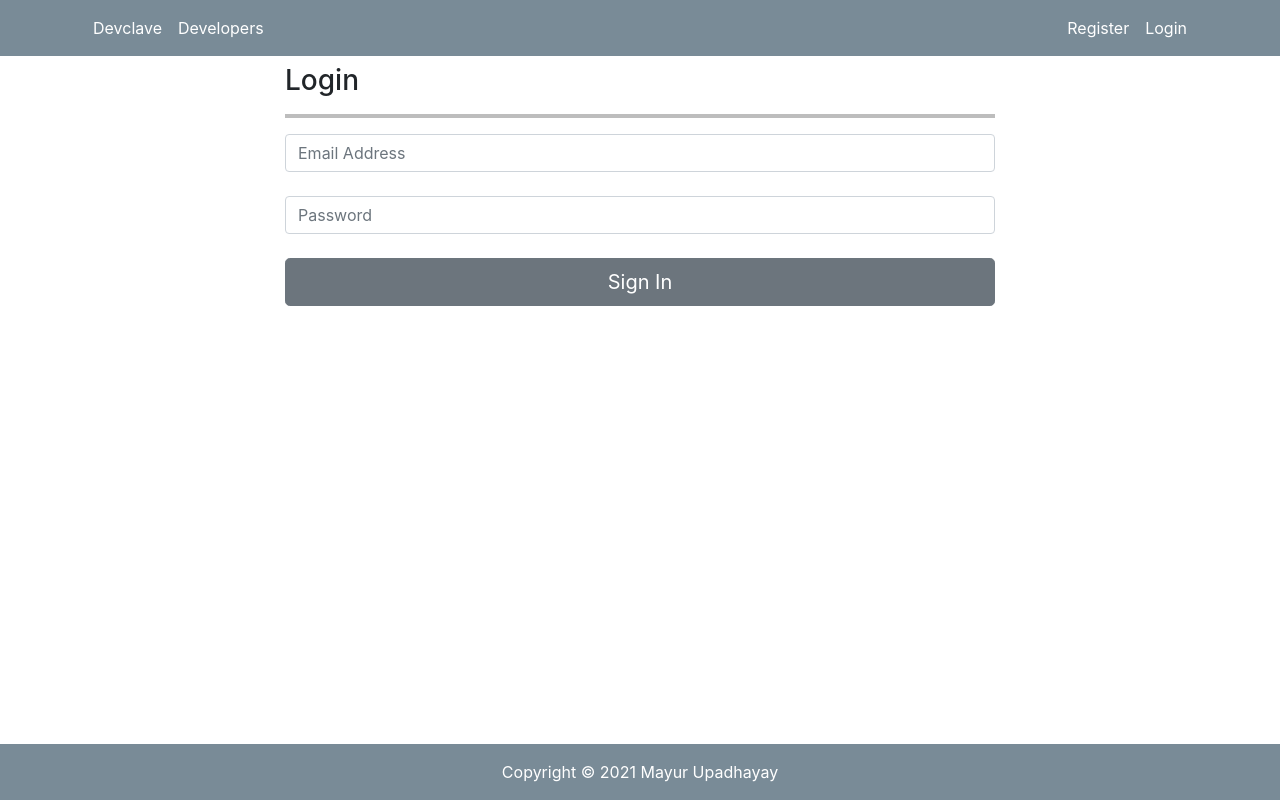
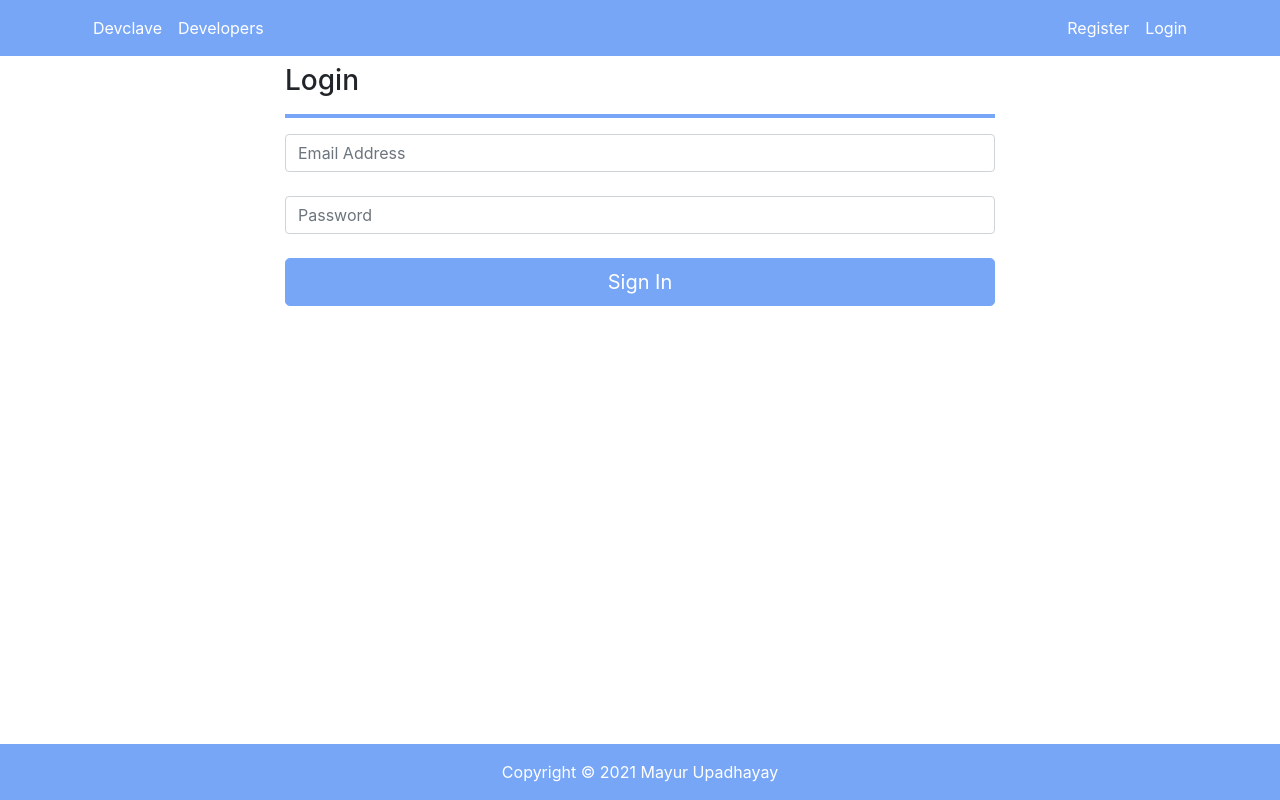
Before and after one commit to mayur256/devconnect, a React (Create React App) app in the folder client/: page /login in a window 1280 px wide. Built offline with nearby package versions, Linux system fonts and the light colour scheme.

Commit message:
Change in Basic UI Color

```diff
--- a/client/src/App.css
+++ b/client/src/App.css
@@ -1,5 +1,5 @@
 .bg-custom {
-    background-color:#798b97;
+    background-color:#77A6F7;
 }
 .landing{
     min-height: 83vh;;
@@ -12,3 +12,8 @@
     width:100%;
     bottom: 0;
 }
+.btn-submit{
+    background-color: #77A6F7;
+    border-color: #77A6F7;
+    color:white;
+}
--- a/client/src/components/authentication/login.js
+++ b/client/src/components/authentication/login.js
@@ -71,7 +71,7 @@ class Login extends Component{
                                 <br />
 
                                 <div>
-                                    <button type="submit" className="btn btn-secondary btn-lg btn-block">Sign In</button>
+                                    <button type="submit" className="btn btn-submit btn-lg btn-block">Sign In</button>
                                 </div>
                             </form>
                         </div>
--- a/client/src/components/authentication/register.css
+++ b/client/src/components/authentication/register.css
@@ -2,5 +2,5 @@
     margin-top: 0.5em !important;
 }
 hr{
-    border:2px solid #bdbdbd;
+    border:2px solid #77A6F7;
 }
--- a/client/src/components/authentication/register.js
+++ b/client/src/components/authentication/register.js
@@ -113,7 +113,7 @@ class Register extends Component{
                                 <br />
 
                                 <div>
-                                    <button type="submit" className="btn btn-secondary btn-lg btn-block">Sign Up</button>
+                                    <button type="submit" className="btn btn-submit btn-lg btn-block">Sign Up</button>
                                 </div>
                             </form>
                         </div>
```
